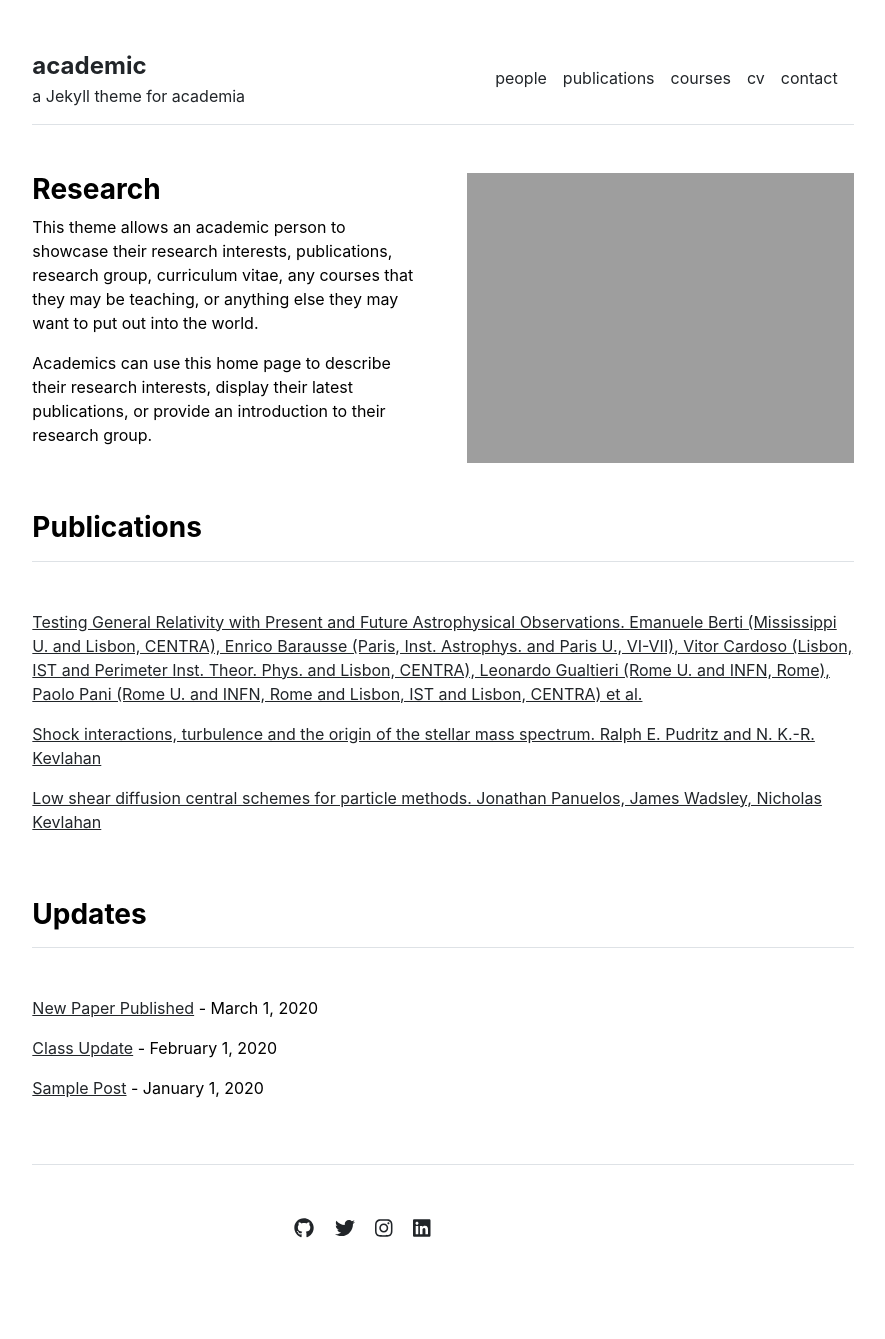
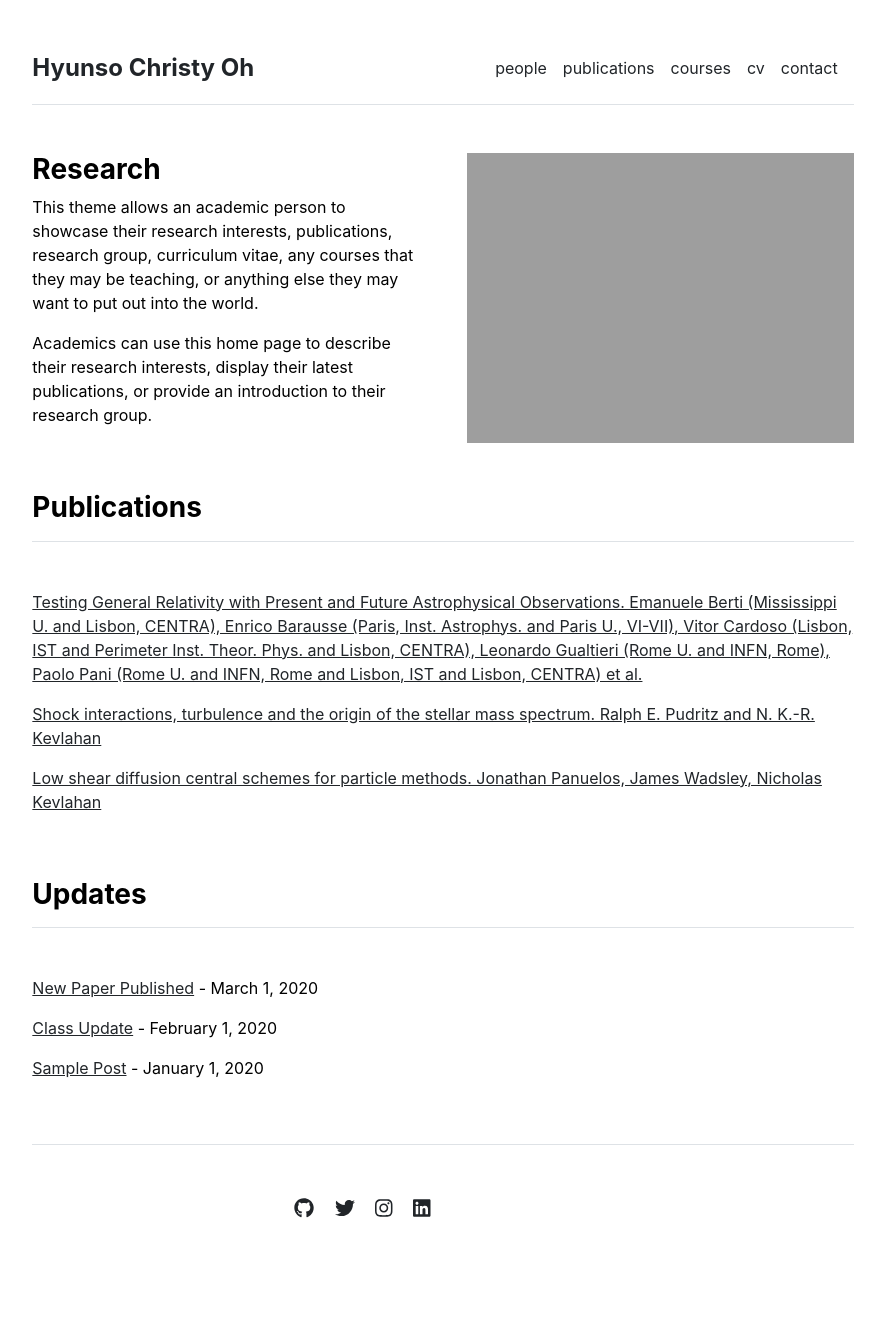
Before and after one commit to hyunso-christy-oh/hyunso-christy-oh.github.io, a Jekyll site: the page built from index.md, in a window 1280 px wide. Shown: the whole page, without its empty margins (197-1082 px from the left). Built offline with Jekyll 4.4.1, drawn with Linux system fonts in a browser that asks for light colours.

Commit message:
Update _config.yml

```diff
--- a/_config.yml
+++ b/_config.yml
@@ -1,4 +1,4 @@
 url: "" # the base hostname & protocol for your site, e.g. http://example.com
 baseurl: "" # the subpath of your site, e.g. /blog
-title: "academic" # the name of your site, e.g. ACME Corp.
-description: "a Jekyll theme for academia"
+title: "Hyunso Christy Oh" # the name of your site, e.g. ACME Corp.
+description: ""
```
